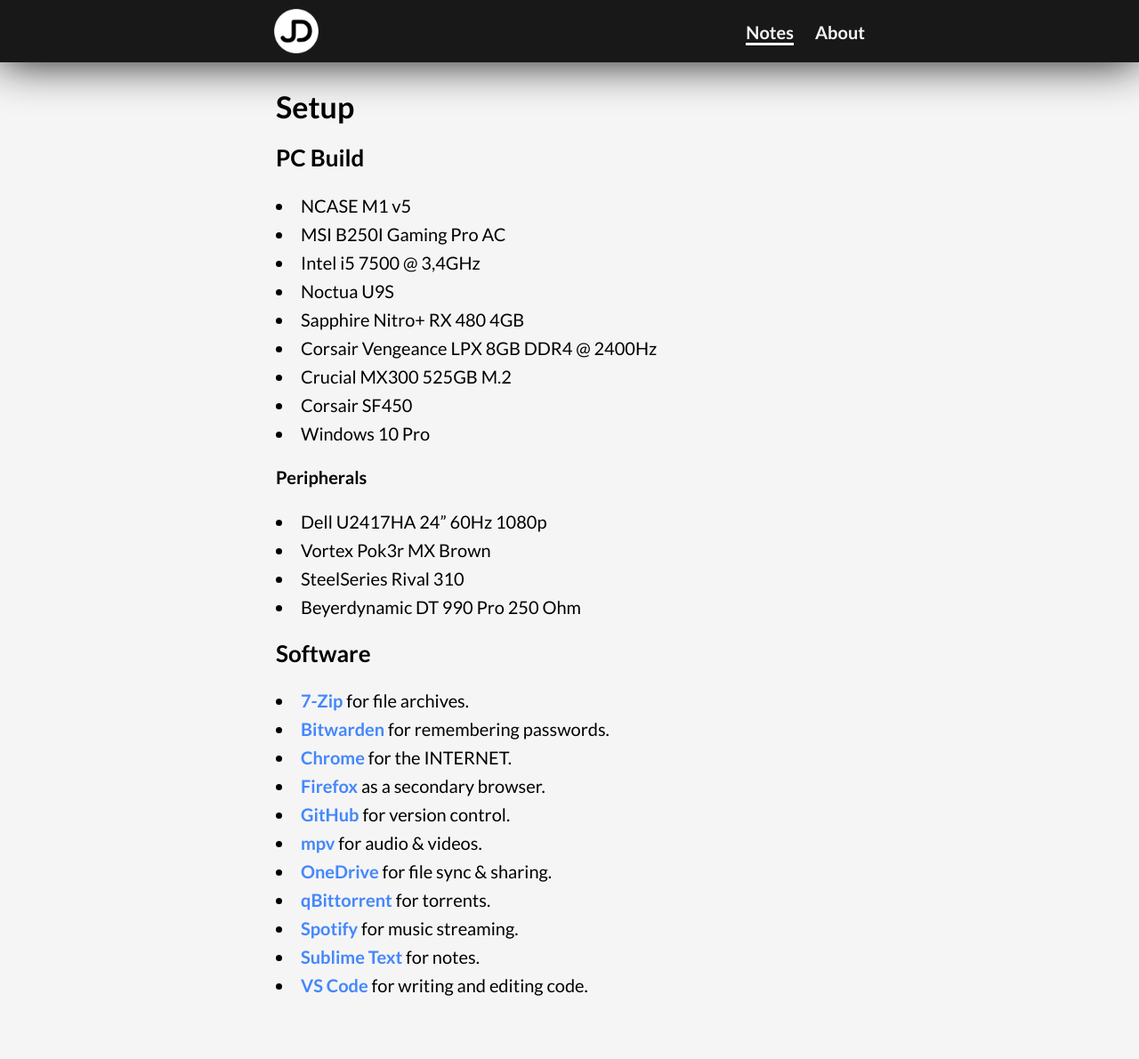
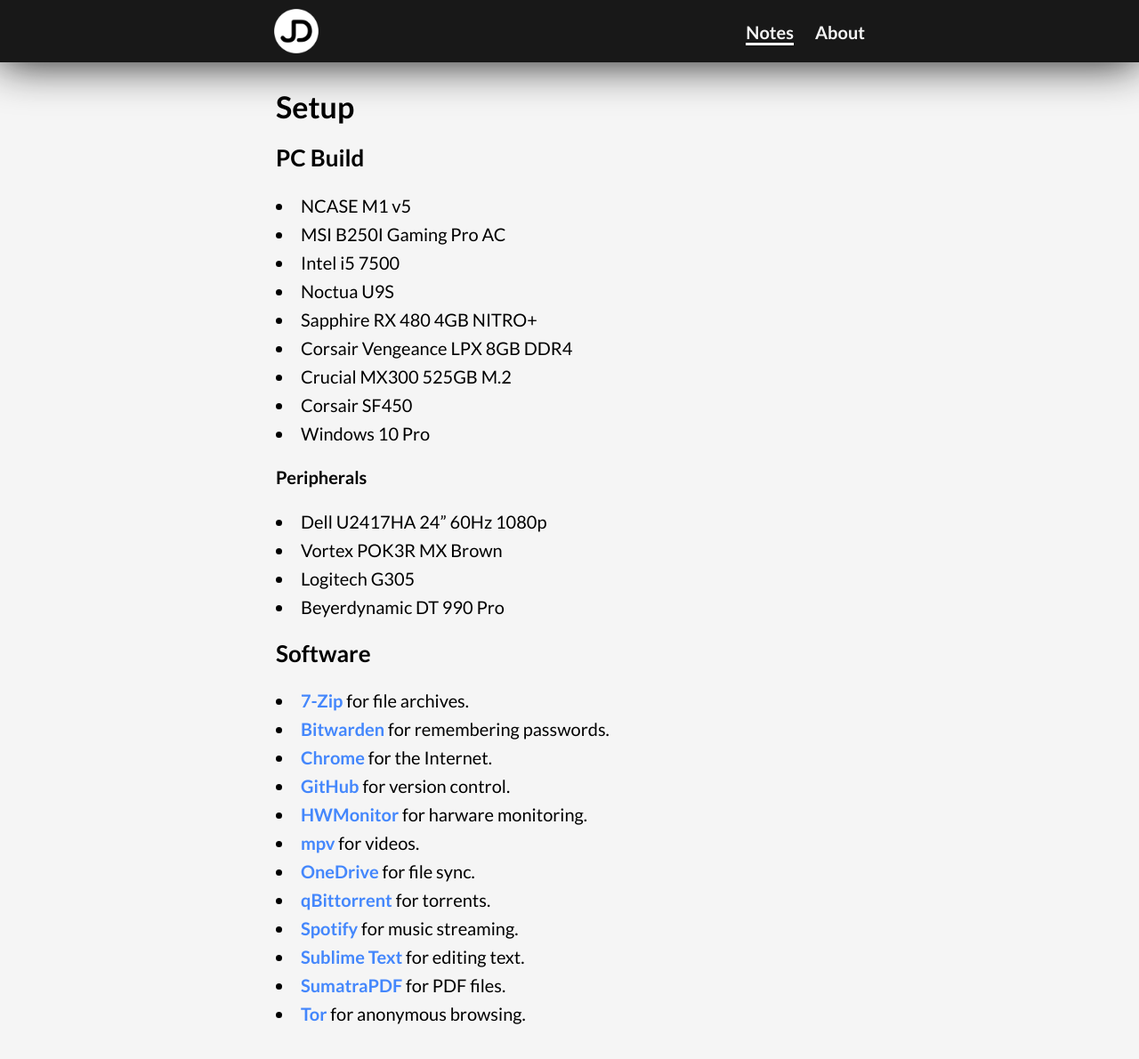
Before and after one commit to ijd/ijd.github.io, a Jekyll site: the page built from _posts/2019-07-29-setup.markdown, in a window 1280 px wide and 1225 px high. Shown: the top 1190 px of the window at 89% size. Built offline with Jekyll 4.4.1, drawn with Linux system fonts in a browser that asks for light colours.

```diff
--- a/_posts/2019-07-29-setup.markdown
+++ b/_posts/2019-07-29-setup.markdown
@@ -6,29 +6,30 @@ title:  Setup
 ### PC Build
 * NCASE M1 v5
 * MSI B250I Gaming Pro AC
-* Intel i5 7500 @ 3,4GHz
+* Intel i5 7500
 * Noctua U9S
-* Sapphire Nitro+ RX 480 4GB
-* Corsair Vengeance LPX 8GB DDR4 @ 2400Hz
+* Sapphire RX 480 4GB NITRO+
+* Corsair Vengeance LPX 8GB DDR4
 * Crucial MX300 525GB M.2
 * Corsair SF450
 * Windows 10 Pro
 
 #### Peripherals
 * Dell U2417HA 24" 60Hz 1080p
-* Vortex Pok3r MX Brown
-* SteelSeries Rival 310
-* Beyerdynamic DT 990 Pro 250 Ohm
+* Vortex POK3R MX Brown
+* Logitech G305
+* Beyerdynamic DT 990 Pro
 
 ### Software
 * [7-Zip](https://www.7-zip.org/) for file archives.
 * [Bitwarden](https://bitwarden.com/) for remembering passwords.
-* [Chrome](https://www.google.com/chrome/) for the INTERNET.
-* [Firefox](https://www.mozilla.org/firefox/) as a secondary browser.
+* [Chrome](https://www.google.com/chrome/) for the Internet.
 * [GitHub](https://desktop.github.com/) for version control.
-* [mpv](https://mpv.io/) for audio & videos.
-* [OneDrive](https://onedrive.live.com/) for file sync & sharing.
+* [HWMonitor](https://www.cpuid.com/softwares/hwmonitor.html) for harware monitoring.
+* [mpv](https://mpv.io/) for videos.
+* [OneDrive](https://onedrive.live.com/) for file sync.
 * [qBittorrent](https://www.qbittorrent.org/) for torrents.
 * [Spotify](https://www.spotify.com/) for music streaming.
-* [Sublime Text](https://www.sublimetext.com/) for notes.
-* [VS Code](https://code.visualstudio.com/) for writing and editing code.
+* [Sublime Text](https://www.sublimetext.com/) for editing text.
+* [SumatraPDF](https://www.sumatrapdfreader.org/free-pdf-reader.html) for PDF files.
+* [Tor](https://www.torproject.org/download/) for anonymous browsing.
```
